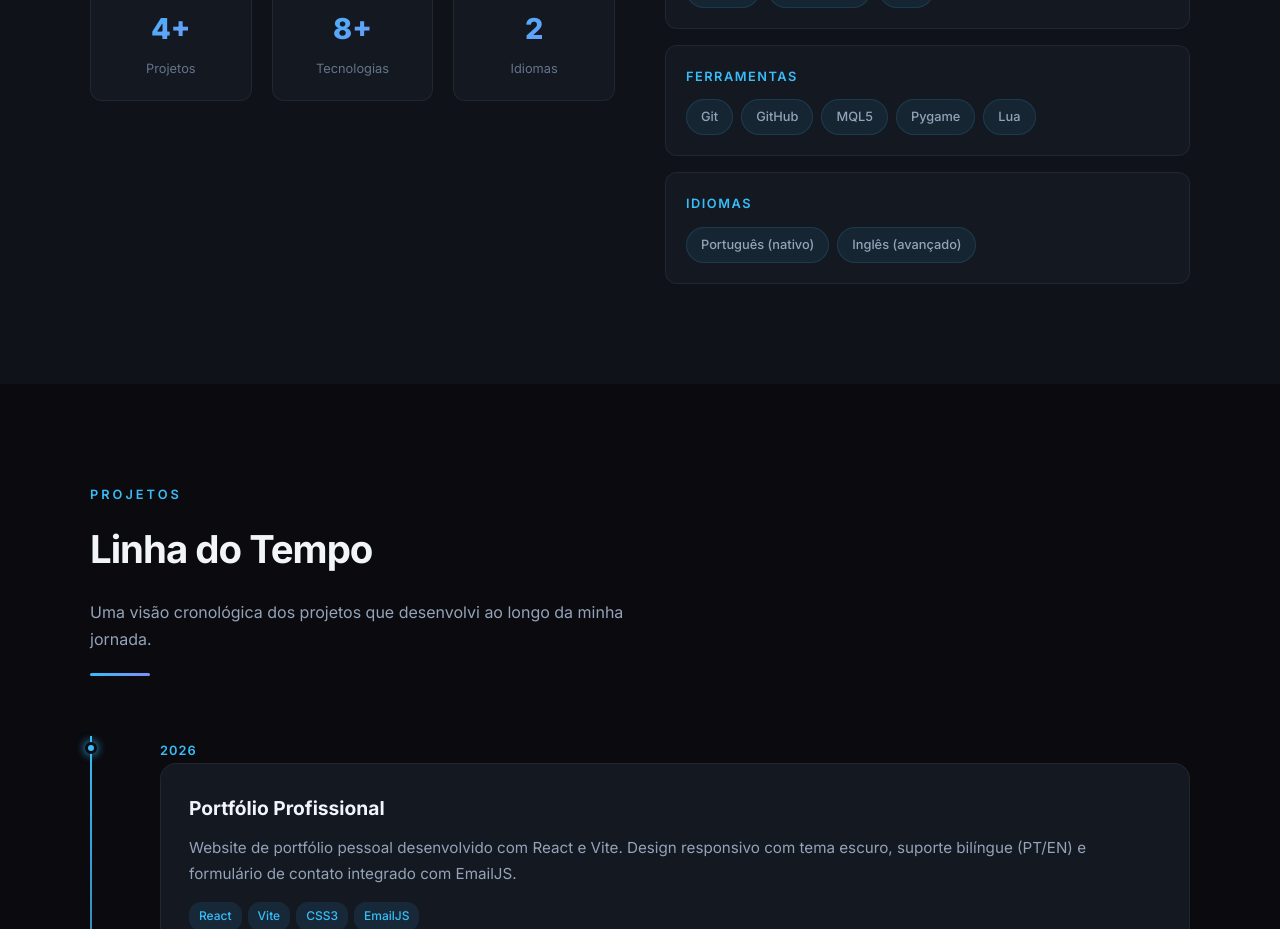
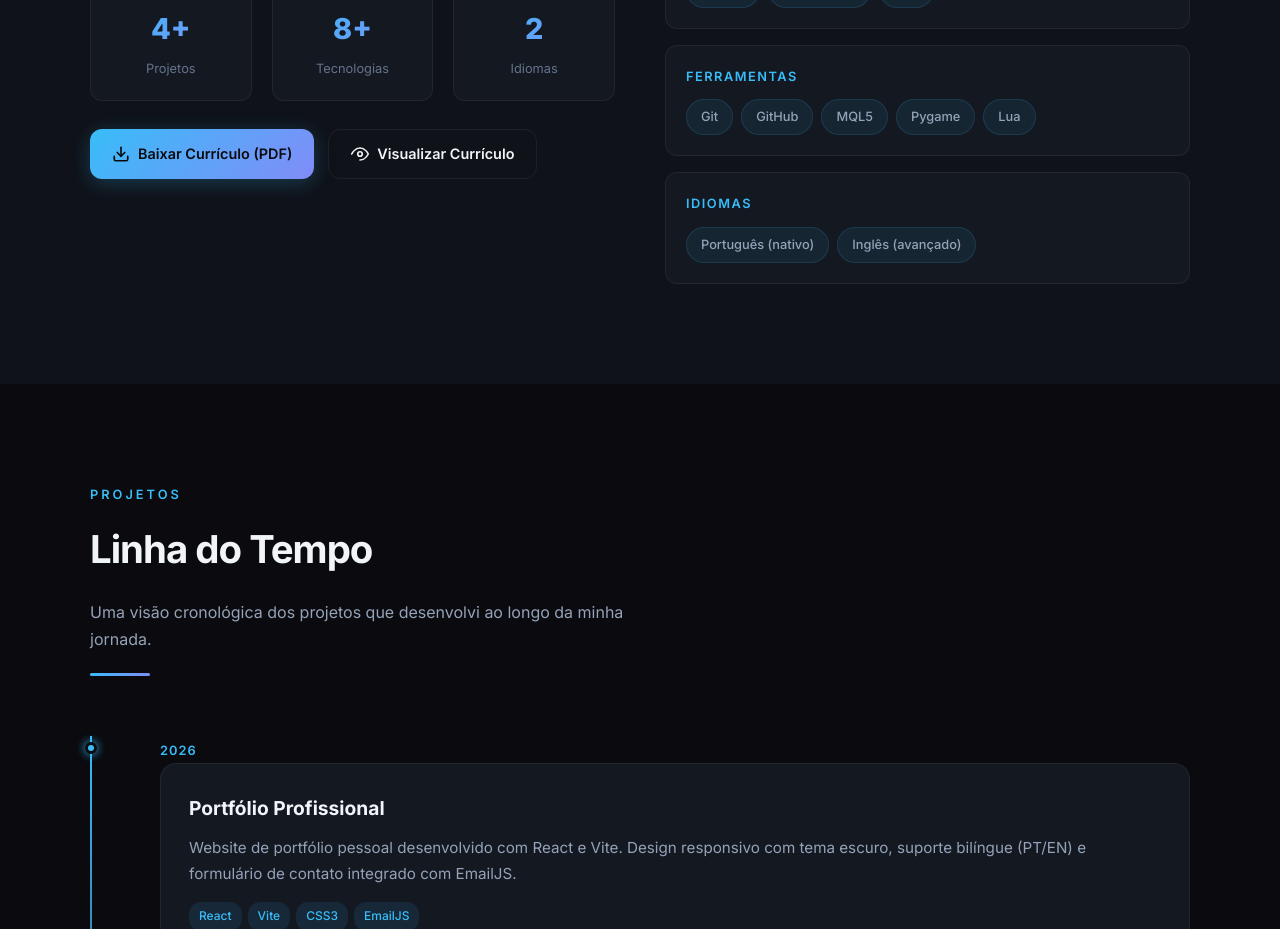
Before and after one commit to Alvarodocxp/Portifolio, a React (Vite) app: page / in a window 1280 px wide. Shown: the part 1420-2349 px from the top of the page. Built offline with nearby package versions, Linux system fonts and the light colour scheme.

Commit message:
pdf curriculo - visualização e opção de baixar

```diff
--- a/src/App.css
+++ b/src/App.css
@@ -455,6 +455,35 @@
   font-size: 0.8rem;
   color: var(--text-muted);
   margin-top: 4px;
+}
+
+.about-actions {
+  display: flex;
+  gap: 14px;
+  margin-top: 28px;
+  flex-wrap: wrap;
+}
+
+.about-actions .btn-primary,
+.about-actions .btn-secondary {
+  text-decoration: none;
+  cursor: pointer;
+  padding: 12px 22px;
+  font-size: 0.9rem;
+}
+
+.about-actions .btn-primary svg,
+.about-actions .btn-secondary svg {
+  flex-shrink: 0;
+  transition: transform var(--transition-fast);
+}
+
+.about-actions .btn-primary:hover svg {
+  transform: translateY(2px);
+}
+
+.about-actions .btn-secondary:hover svg {
+  transform: scale(1.15);
 }
 
 .skills-grid {
@@ -1021,6 +1050,10 @@
     grid-template-columns: 1fr;
   }
 
+  .about-actions {
+    flex-direction: column;
+  }
+
   .form-row {
     grid-template-columns: 1fr;
   }
--- a/src/App.jsx
+++ b/src/App.jsx
@@ -32,6 +32,8 @@ const content = {
         technologies: 'Tecnologias',
         languages: 'Idiomas',
       },
+      downloadCv: 'Baixar Currículo (PDF)',
+      viewCv: 'Visualizar Currículo',
     },
     skills: {
       languages: 'Linguagens',
@@ -100,6 +102,8 @@ const content = {
         technologies: 'Technologies',
         languages: 'Languages',
       },
+      downloadCv: 'Download Resume (PDF)',
+      viewCv: 'View Resume',
     },
     skills: {
       languages: 'Languages',
@@ -402,6 +406,33 @@ function App() {
                   <div className="stat-label">{t.about.stats.languages}</div>
                 </div>
               </div>
+
+              <div className="about-actions">
+                <a
+                  href="/curriculo-alvaro-barbosa.pdf"
+                  download="Curriculo_Alvaro_Barbosa.pdf"
+                  className="btn-primary cv-btn"
+                >
+                  <svg width="18" height="18" viewBox="0 0 24 24" fill="none" stroke="currentColor" strokeWidth="2.2" strokeLinecap="round" strokeLinejoin="round">
+                    <path d="M21 15v4a2 2 0 0 1-2 2H5a2 2 0 0 1-2-2v-4" />
+                    <polyline points="7 10 12 15 17 10" />
+                    <line x1="12" y1="15" x2="12" y2="3" />
+                  </svg>
+                  {t.about.downloadCv}
+                </a>
+                <a
+                  href="/curriculo-alvaro-barbosa.pdf"
+                  target="_blank"
+                  rel="noopener noreferrer"
+                  className="btn-secondary cv-view-btn"
+                >
+                  <svg width="18" height="18" viewBox="0 0 24 24" fill="none" stroke="currentColor" strokeWidth="2.2" strokeLinecap="round" strokeLinejoin="round">
+                    <path d="M1 12s4-8 11-8 11 8 11 8-4 8-11 8-11-8z" />
+                    <circle cx="12" cy="12" r="3" />
+                  </svg>
+                  {t.about.viewCv}
+                </a>
+              </div>
             </div>
 
             <div className="skills-grid fade-in">
```
Also changed, not shown: 2 other files (tests, documents, lock files or other folders).
